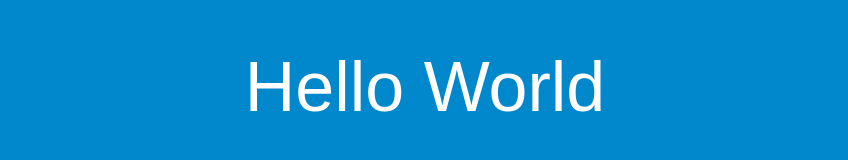
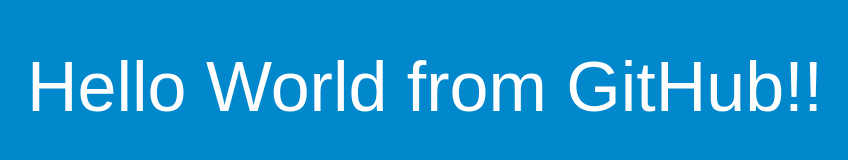
Before and after one commit to stefanlevy/geocodeTest, a plain HTML site: page index.html in a window 1280 px wide. Shown: the whole page, without its empty margins (215-1063 px from the left). Drawn offline with Linux system fonts and the light colour scheme.

Commit message:
Update index.html

```diff
--- a/index.html
+++ b/index.html
@@ -26,7 +26,7 @@
 </head>
 <body>
   <div align="center">
-    <h1>Hello World</h1>
+    <h1>Hello World from GitHub!!</h1>
   </div>
 </body>
 </html>
```
